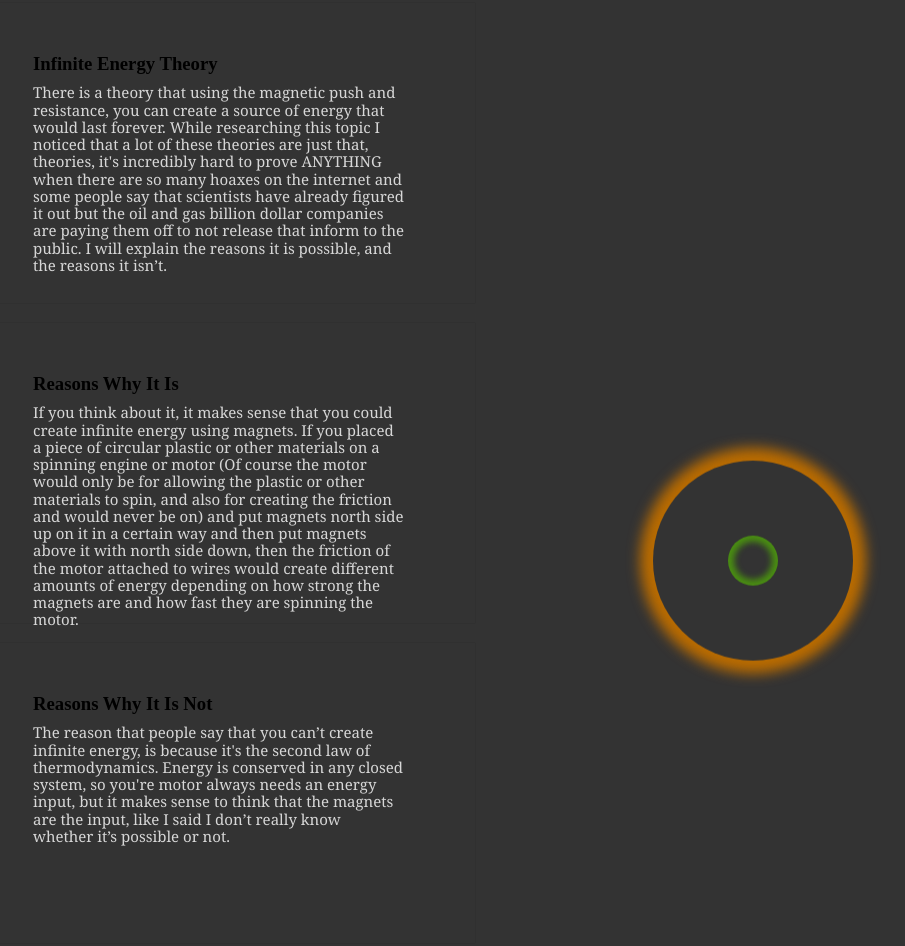
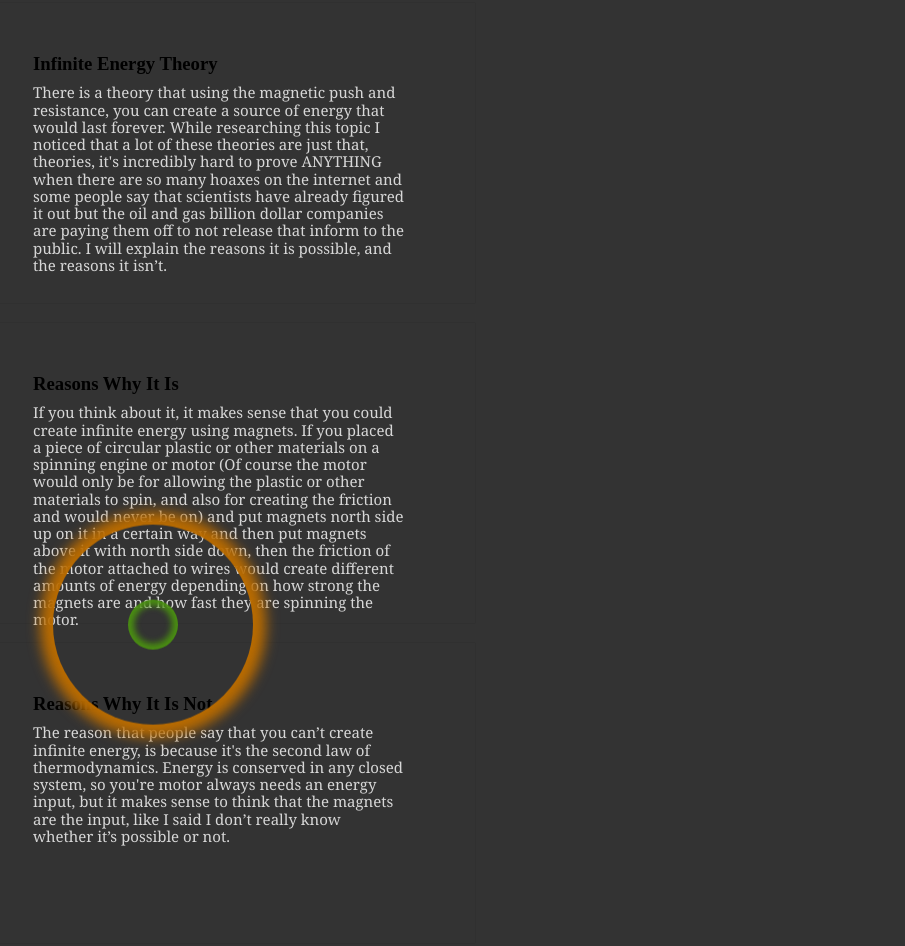
Before and after one commit to ogdiachuk/Magnet-Project, a plain HTML site: page index.html in a window 1280 px wide. Shown: the part 700-1646 px from the top of the page, without its empty margins (47-952 px from the left). Drawn offline with Linux system fonts and the light colour scheme.

Commit message:
changing margins

```diff
--- a/index.css
+++ b/index.css
@@ -83,8 +83,8 @@ header {
   box-shadow: 0px 0px 13px 13px rgb(186, 108, 0);
   margin: 10rem;
   border-radius: 50%;
-  margin-bottom: 20pc;
-  margin-left: 700px;
+  margin-bottom: 20vw;
+  margin-left: 50vwpx;
   animation: 3s infinite alternate bounce;
 }
 
```
